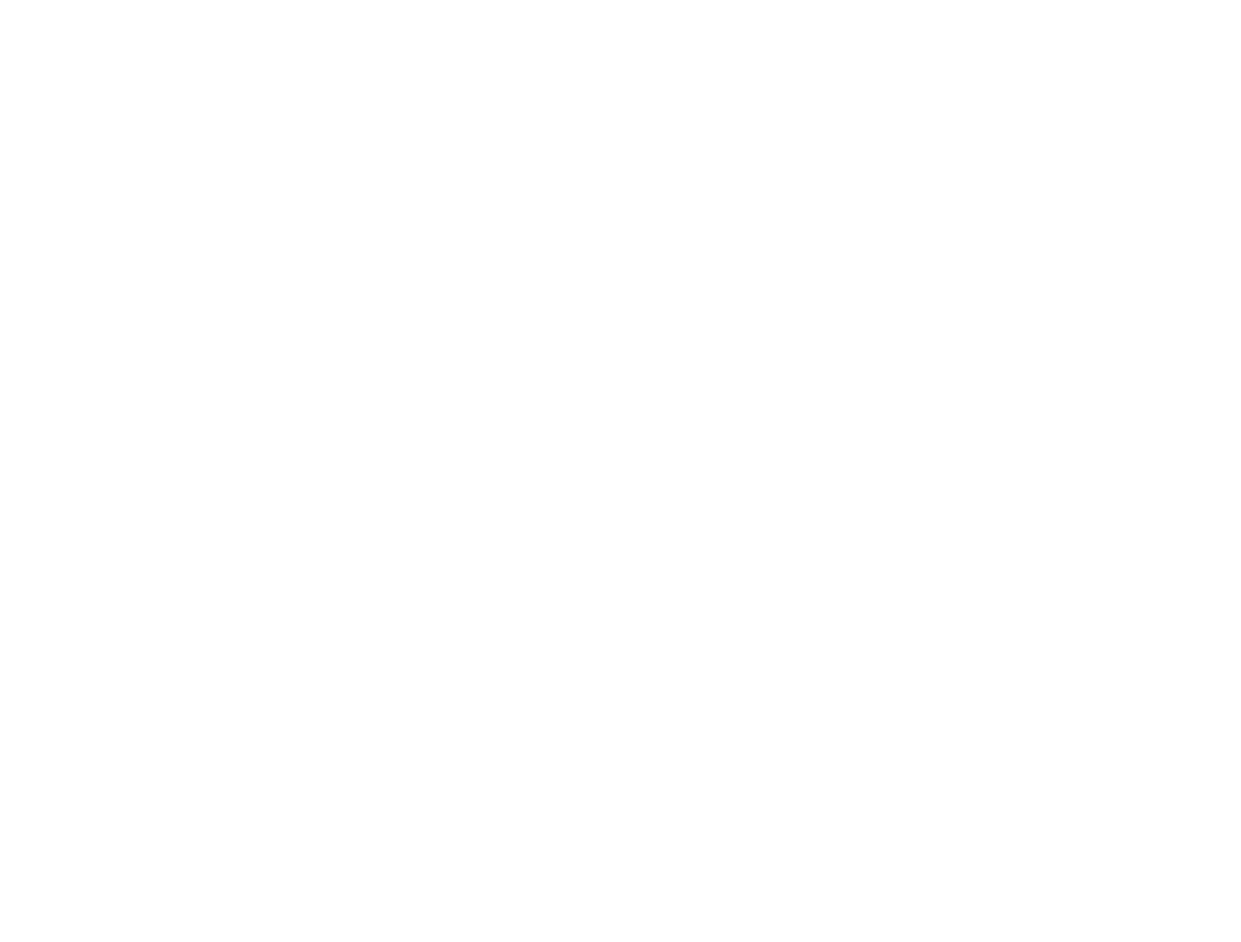
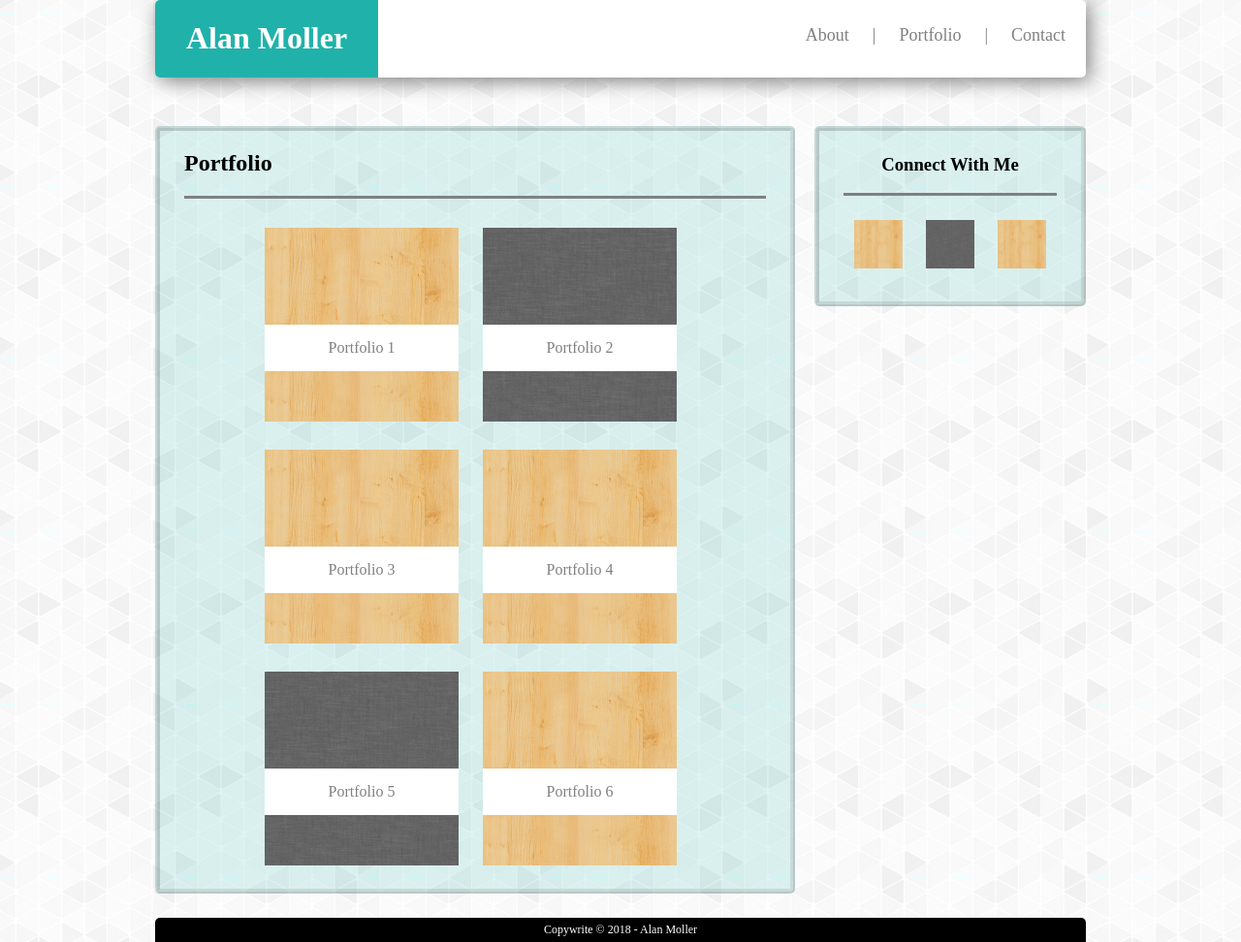
Before and after one commit to almoller/Basic-Portfolio, a plain HTML site: page portfolio.html in a window 1280 px wide. Shown: the whole page at 97% size. Before the commit the page ends 800 px from the top, so only its background shows below. Drawn offline with Linux system fonts and the light colour scheme.

Commit message:
new stuff 2_1_18

```diff
--- a/assets/css/style.css
+++ b/assets/css/style.css
@@ -1,26 +1,30 @@
 body {
-    background-image: url("assets/images/purty_wood.png");
+    background-image: url("../images/gplaypattern.png");
     margin: 0 auto;
     padding: 0;
     width: 960px;
+
+    display: flex;
+    flex-direction: column;
+    min-height: 100vh;
 }
 
 /* HEADER STYLE */
 
 header {
     background: #ffffff;
-    border-radius: 10px;
+    border-radius: 5px;
     margin: 0px 0px 50px 0px;
-    padding: 0;
+    padding: -5px 0;
     float: left;
     width: 960px;
-    box-shadow: 5px 10px 20px gray;
+    box-shadow: 4px 4px 20px gray;
 
 }
 
 .logo {
     background: lightseagreen;
-    border-radius: 10px 0px 0px 10px;
+    border-radius: 5px 0px 0px 5px;
     color: #ffffff;
     padding: 0px 15px;
     width: 180px;
@@ -57,10 +61,12 @@ a:visited {
     margin: 0px -5px;
 }
 
+/*
 .navBar a:active {
     color: gray;
     font-weight: bold;
 }
+*/
 
 .navBar a:hover {
     background: lightseagreen;
@@ -72,3 +78,99 @@ a:visited {
 section {
     clear: both;
 }
+
+.contentWrapper {
+    float: left;
+    width: 650px;
+    background: rgba(32, 178, 171, 0.15);
+    border: 5px ridge rgba(128, 128, 128, 0.2);
+    border-radius: 5px;
+    margin-right: 20px;
+    margin-bottom: 25px;
+
+}
+
+.horizontalBar {
+    border-bottom: 3px solid gray;
+    margin-bottom: 25px;
+}
+
+.content, .portfolio, .contact_Form {
+    padding: 0px 25px;
+}
+
+.portfolio {
+    margin: 0 auto;
+}
+
+.folioPic_Container {
+    position: relative;
+    float: left;
+    margin: 5px 20px 20px 5px;
+}
+/*
+.folioPic_Text {
+    position: absolute;
+    top: 100px;
+    width: 200px;
+    text-align: center;
+    padding: 15px 0;
+    background: #ffffff;
+}
+*/
+.folioPic_Link {
+    position: absolute;
+    top: 100px;
+    width: 200px;
+    text-align: center;
+    background: #ffffff;
+    padding: 15px 0;
+    /*padding: 15px 65px;*/
+    text-decoration: none;
+    color: gray;
+}
+.folioPic_Text:hover {
+    background: lightseagreen;
+}
+.folioPic_Text  a:hover {
+    background: lightseagreen;
+    color: #ffffff;
+}
+
+.folioLink_Section {
+    margin-left: 13%;
+}
+
+
+.connectWrapper {
+    float: left;
+    width: 270px;
+    background: rgba(32, 178, 171, 0.15);
+    border: 5px ridge rgba(128, 128, 128, 0.2);
+    border-radius: 5px;
+    padding-bottom: 30px;
+    padding-top: 5px;
+}
+
+.connect {
+    text-align: center;
+    padding: 0px 25px;
+}
+
+.mediaLogo {
+    padding: 0px 10px;
+}
+
+/*FOOTER*/
+
+footer {
+    clear: both;
+    background: black;
+    margin-top: auto;
+    padding: 5px 0;
+    color: #ffffff;
+    text-align: center;
+    font-size: 12px;
+    border-radius: 5px 5px 0 0;
+    /*opacity: 0.6;*/
+}
--- a/portfolio.html
+++ b/portfolio.html
@@ -0,0 +1,108 @@
+<!DOCTYPE html>
+<html lang="en">
+
+<head>
+    <meta charset="UTF-8">
+    <meta name="viewport" content="width=device-width, initial-scale=1.0">
+    <meta http-equiv="X-UA-Compatible" content="ie=edge">
+
+    <title>Alan Moller - Portfolio</title>
+
+    <link rel="stylesheet" type="text/css" href="assets/css/reset.css">
+    <link rel="stylesheet" type="text/css" href="assets/css/style.css">
+
+</head>
+
+<body>
+    <header>
+        <div class="logo">
+            <h1>Alan Moller</h1>
+        </div>
+        <nav class="navBar">
+            <ul>
+                <li>
+                    <a href="index.html">About</a>
+                </li>
+                <li class="navDivider">|</li>
+                <li>
+                    <a href="portfolio.html">Portfolio</a>
+                </li>
+                <li class="navDivider">|</li>
+                <li>
+                    <a href="contact.html">Contact</a>
+                </li>
+            </ul>
+        </nav>
+    </header>
+
+    <section>
+        <div class="contentWrapper">
+            <div class="portfolio">
+                <h2>Portfolio</h2>
+                <div class="horizontalBar"></div>
+
+                <section class="folioLink_Section">
+                    <div class="folioPic_Container">
+                        <div class="folioPic_Text">
+                            <a class="folioPic_Link" href="http://alanmoller.wordpress.com">Portfolio 1</a>
+                        </div>
+                        <img class="PortfolioImage" width="200px" height="200px" src="assets/images/purty_wood.png" alt="Portfolio Picture 1">
+                    </div>
+
+                    <div class="folioPic_Container">
+                        <div class="folioPic_Text">
+                            <a class="folioPic_Link" href="http://alanmoller.wordpress.com">Portfolio 2</a>
+                        </div>
+                        <img class="PortfolioImage" width="200px" height="200px" src="assets/images/grey_wash_wall.png" alt="Portfolio Picture 1">
+                    </div>
+
+                    <div class="folioPic_Container">
+                        <div class="folioPic_Text">
+                            <a class="folioPic_Link" href="http://alanmoller.wordpress.com">Portfolio 3</a>
+                        </div>
+                        <img class="PortfolioImage" width="200px" height="200px" src="assets/images/purty_wood.png" alt="Portfolio Picture 1">
+                    </div>
+
+                    <div class="folioPic_Container">
+                        <div class="folioPic_Text">
+                            <a class="folioPic_Link" href="http://alanmoller.wordpress.com">Portfolio 4</a>
+                        </div>
+                        <img class="PortfolioImage" width="200px" height="200px" src="assets/images/purty_wood.png" alt="Portfolio Picture 1">
+                    </div>
+
+                    <div class="folioPic_Container">
+                        <div class="folioPic_Text">
+                            <a class="folioPic_Link" href="http://alanmoller.wordpress.com">Portfolio 5</a>
+                        </div>
+                        <img class="PortfolioImage" width="200px" height="200px" src="assets/images/grey_wash_wall.png" alt="Portfolio Picture 1">
+                    </div>
+                    <div class="folioPic_Container">
+                        <div class="folioPic_Text">
+                            <a class="folioPic_Link" href="http://alanmoller.wordpress.com">Portfolio 6</a>
+                        </div>
+                        <img class="PortfolioImage" width="200px" height="200px" src="assets/images/purty_wood.png" alt="Portfolio Picture 1">
+                    </div>
+                </section>
+
+
+            </div>
+        </div>
+
+        <div class="connectWrapper">
+            <div class="connect">
+                <h3>Connect With Me</h3>
+                <div class="horizontalBar"></div>
+                <a href="http://www.google.com"><img class="mediaLogo" width="50px" height="50px" src="assets/images/purty_wood.png" alt="Github"></a>
+                <a href="http://www.google.com"><img class="mediaLogo" width="50px" height="50px" src="assets/images/grey_wash_wall.png" alt="LinkedIn"></a>
+                <a href="http://www.google.com"><img class="mediaLogo" width="50px" height="50px" src="assets/images/purty_wood.png" alt="Stack Overflow"></a>
+            </div>
+        </div>
+    </section>
+
+    <footer>
+        Copywrite &#169 2018 - Alan Moller
+    </footer>
+
+</body>
+
+</html>
```
Also changed, not shown: contact.html (+82 -0 lines), index.html (+5 -5 lines).
